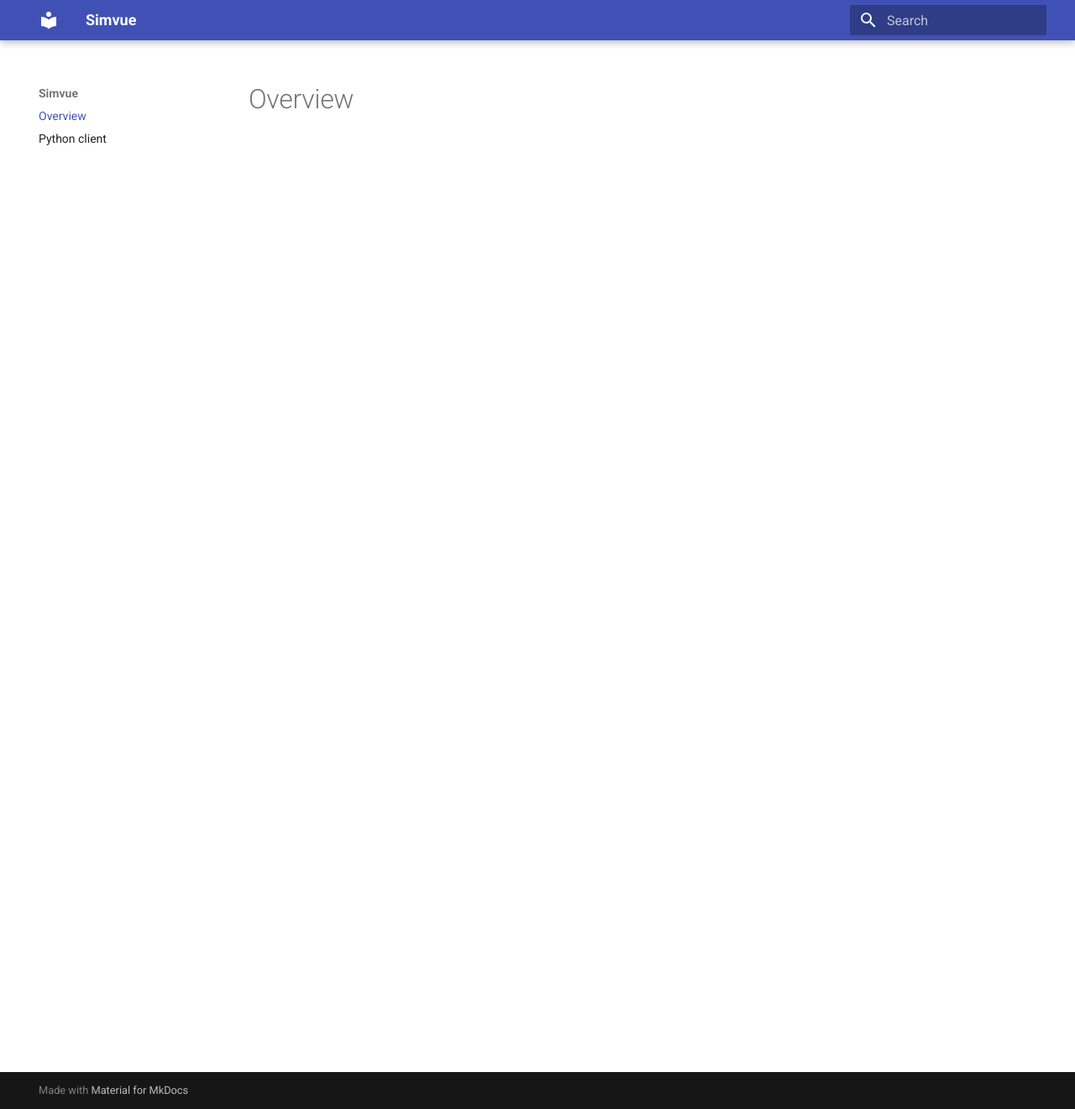
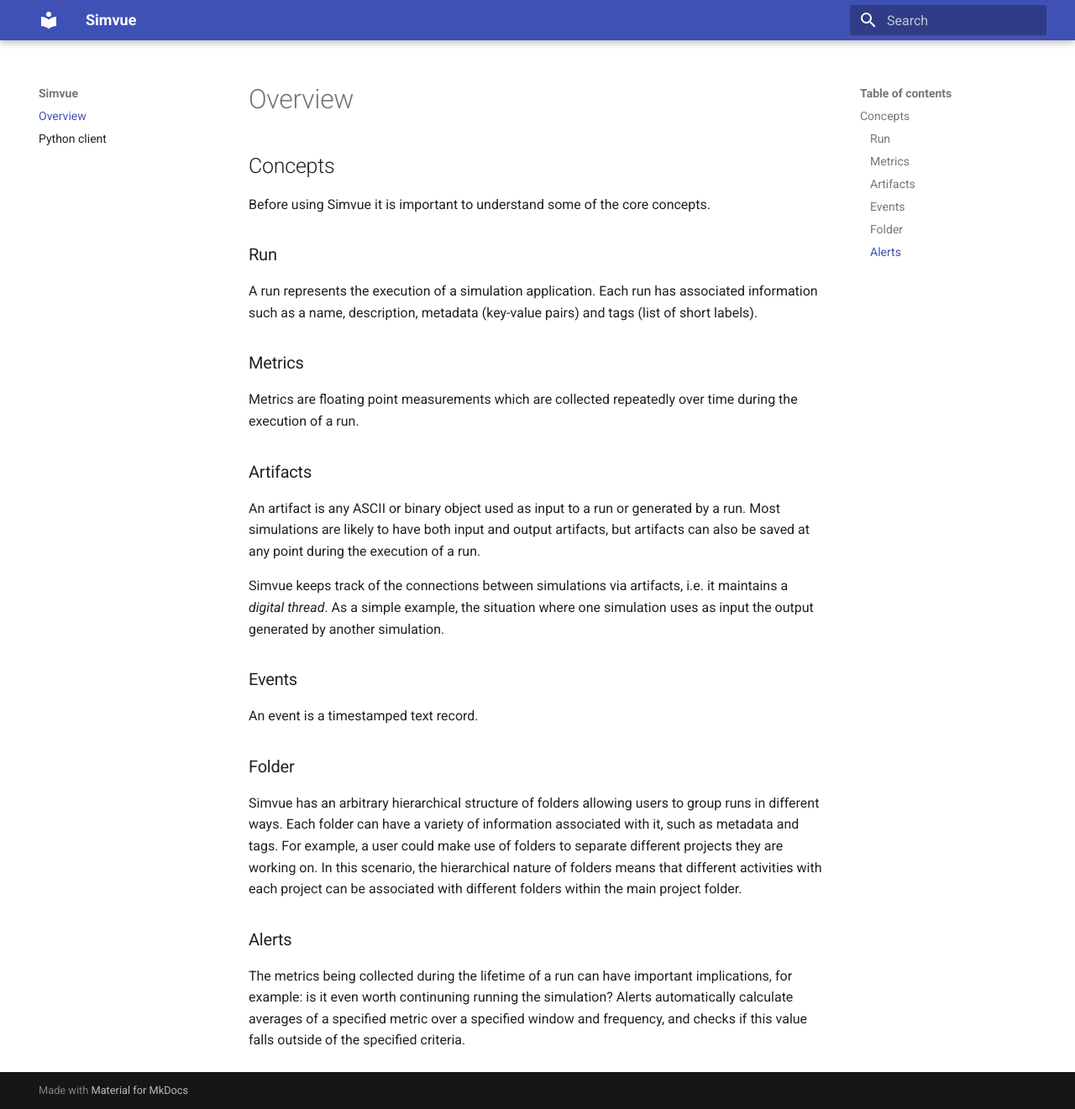
Before and after one commit to simvue-io/docs, an MkDocs documentation site: the page built from docs/index.md, in a window 1280 px wide and 1321 px high. Shown: the whole window at 84% size. Built offline with MkDocs 1.6.1 and Material for MkDocs 9.7.7, drawn with Linux system fonts in a browser that asks for light colours.

Commit message:
Update index.md

```diff
--- a/docs/index.md
+++ b/docs/index.md
@@ -1 +1,37 @@
 # Overview
+
+## Concepts
+
+Before using Simvue it is important to understand some of the core concepts.
+
+### Run
+
+A run represents the execution of a simulation application. Each run has associated information such as a name,
+description, metadata (key-value pairs) and tags (list of short labels).
+
+### Metrics
+
+Metrics are floating point measurements which are collected repeatedly over time during the execution of a run.
+
+### Artifacts
+
+An artifact is any ASCII or binary object used as input to a run or generated by a run. Most simulations are likely to have
+both input and output artifacts, but artifacts can also be saved at any point during the execution of a run.
+
+Simvue keeps track of the connections between simulations via artifacts, i.e. it maintains a *digital thread*. As a simple example,
+the situation where one simulation uses as input the output generated by another simulation.
+
+### Events
+
+An event is a timestamped text record.
+
+### Folder
+
+Simvue has an arbitrary hierarchical structure of folders allowing users to group runs in different ways. Each folder can have a variety of information associated with it, such as metadata and tags. For example, a user could make use of folders to separate different
+projects they are working on. In this scenario, the hierarchical nature of folders means that different activities with each project
+can be associated with different folders within the main project folder.
+
+### Alerts
+The metrics being collected during the lifetime of a run can have important implications, for example: is it even worth continuning
+running the simulation? Alerts automatically calculate averages of a specified metric over a specified window and frequency, and
+checks if this value falls outside of the specified criteria.
```
